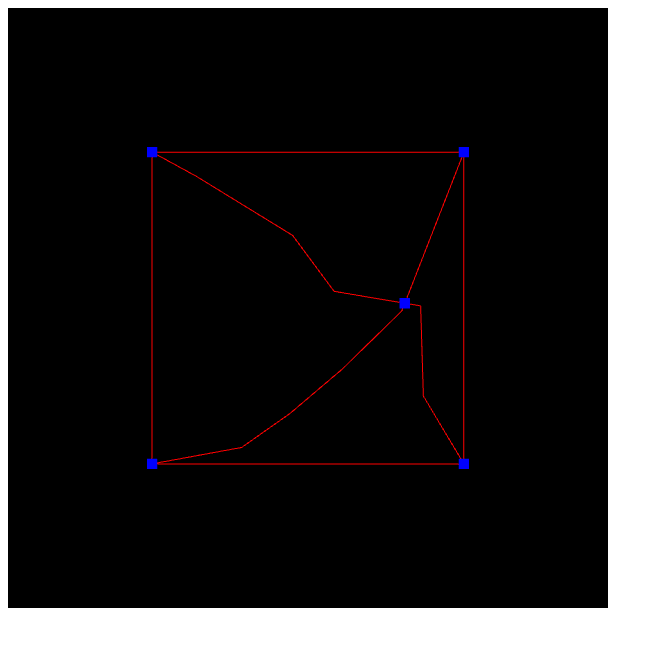
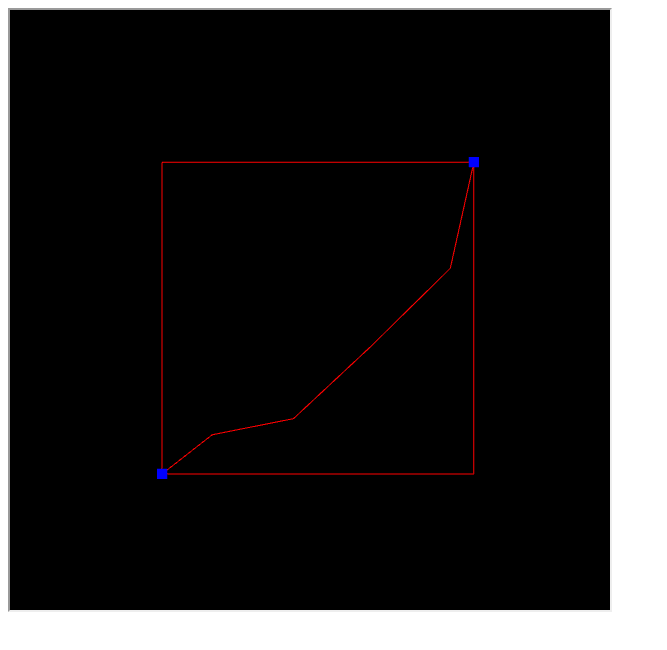
Before and after one commit to elevenetc/playground-web, a plain HTML site: page index.html in a window 1280 px wide. Shown: the whole page, without its empty margins (0-667 px from the left). Drawn offline with Linux system fonts and the light colour scheme.

Commit message:
Minor project structure refactoring

```diff
--- a/index.html
+++ b/index.html
@@ -3,30 +3,8 @@
 <head>
     <meta charset="UTF-8">
     <title>Hello</title>
-    <script src="js/PathAnimation.js"></script>
-    <script src="js/PathCell.js"></script>
-    <script src="js/tween.js"></script>
-    <script src="js/utils.js"></script>
-    <script src="js/PathController.js"></script>
-    <script src="js/Direction.js"></script>
-    <script src="js/Config.js"></script>
-    <script src="js/BulletPhysics.js"></script>
-    <script src="js/BulletWall.js"></script>
-    <script src="js/Point.js"></script>
-    <script src="js/Algorithms.js"></script>
-    <script src="js/PointsPath.js"></script>
-    <script src="js/GraphFragment.js"></script>
-    <script src="js/common/Visualizer.js"></script>
-    <script src="js/three.min.js"></script>
 </head>
+<iframe src="js/bulletwall/index.html" style="background-color:#000000; height: 600px; width: 600px;"></iframe>
 <body>
-<div id="WebGLCanvas" style="background-color:#000000; height: 600px; width: 600px;"></div>
-
-<script>
-    'use strict';
-    setTimeout(function(){
-        new BulletPhysics().init();
-    }, 500);
-</script>
 </body>
 </html>
--- a/js/Algorithms.js
+++ b/js/bulletwall/BWAlgs.js
@@ -1,5 +1,5 @@
 "use strict";
-function Algorithms() {
+function BWAlgs() {
 
 }
 
@@ -7,7 +7,7 @@ function Algorithms() {
  * @param paths {Array<PointsPath>}
  * @returns {Object}
  */
-Algorithms.getIntersectionPointsOfPaths = function (paths) {
+BWAlgs.getIntersectionPointsOfPaths = function (paths) {
 
 	var result = {};
 	var i;
@@ -26,14 +26,14 @@ Algorithms.getIntersectionPointsOfPaths = function (paths) {
 	while (paths.length > 1) {
 		var longer = paths.splice(0, 1)[0];
 		for (i = 0; i < paths.length; i++)
-			Algorithms.comparePaths(longer, paths[i], result);
+			BWAlgs.comparePaths(longer, paths[i], result);
 	}
 
 	return result;
 };
 
 /** * @param intersections {Object} */
-Algorithms.cutPathsWithIntersections = function (intersections) {
+BWAlgs.cutPathsWithIntersections = function (intersections) {
 	for (var id in intersections) {
 		/** @type {Point} */
 		var interPoint = intersections[id];
@@ -63,7 +63,7 @@ Algorithms.cutPathsWithIntersections = function (intersections) {
  * @param pathB {PointsPath}
  * @param result {Object}
  */
-Algorithms.comparePaths = function (pathA, pathB, result) {
+BWAlgs.comparePaths = function (pathA, pathB, result) {
 
 	console.log("Compare:`" + pathA.getId() + "` with `" + pathB.getId() + "`");
 	var vis = false;
@@ -86,7 +86,7 @@ Algorithms.comparePaths = function (pathA, pathB, result) {
 			}
 
 			if (vis) Visualizer.inst().addTwoLines(pointA0, pointA1, pointB0, pointB1);
-			var interPoint = Algorithms.getLinesIntersectionPoint(pointA0, pointA1, pointB0, pointB1);
+			var interPoint = BWAlgs.getLinesIntersectionPoint(pointA0, pointA1, pointB0, pointB1);
 			if (interPoint != null) {
 
 				var id = interPoint.getId();
@@ -135,7 +135,7 @@ Algorithms.comparePaths = function (pathA, pathB, result) {
 	//
 	// 			if (pointB0.hasNext()) {
 	// 				var pointB1 = pointB0.getNext();
-	// 				var interPoint = Algorithms.getLinesIntersectionPoint(pointA0, pointA1, pointB0, pointB1);
+	// 				var interPoint = BWAlgs.getLinesIntersectionPoint(pointA0, pointA1, pointB0, pointB1);
 	// 				if (interPoint != null) {
 	// 					interPoint.addPath(pathA);
 	// 					interPoint.addPath(pathB);
@@ -172,7 +172,7 @@ Algorithms.comparePaths = function (pathA, pathB, result) {
  * @param pointB1 {Point}
  * @returns {boolean}
  */
-Algorithms.areLinesIntersect = function (pointA0, pointA1, pointB0, pointB1) {
+BWAlgs.areLinesIntersect = function (pointA0, pointA1, pointB0, pointB1) {
 
 	var m1, m2;
 	var x1 = pointB1.x;
@@ -204,7 +204,7 @@ Algorithms.areLinesIntersect = function (pointA0, pointA1, pointB0, pointB1) {
  * @param b2 {Point}
  * @returns {Point|null}
  */
-Algorithms.getLinesIntersectionPoint = function (a1, a2, b1, b2) {
+BWAlgs.getLinesIntersectionPoint = function (a1, a2, b1, b2) {
 
 	var result = null;
 
@@ -240,7 +240,7 @@ Algorithms.getLinesIntersectionPoint = function (a1, a2, b1, b2) {
  * @param pointB1 {Point}
  * @returns {Point|null}
  */
-Algorithms.getVectorsIntersection = function (pointA0, pointA1, pointB0, pointB1) {
+BWAlgs.getVectorsIntersection = function (pointA0, pointA1, pointB0, pointB1) {
 
 
 	var x1 = pointB1.x;
@@ -266,13 +266,13 @@ Algorithms.getVectorsIntersection = function (pointA0, pointA1, pointB0, pointB1
 
 /**
  *
- * @param fromPoint {Point}
- * @param toPoint {Point}
+ * @param fromPoint {Point} - left top
+ * @param toPoint {Point} - right bottom
  * @param xStep {number}
  * @param yStep {number}
  * @returns {Array<Point>}
  */
-Algorithms.genRandomLine = function (fromPoint, toPoint, xStep, yStep) {
+BWAlgs.genRandomLineInSquare = function (fromPoint, toPoint, xStep, yStep) {
 	var result = [];
 	var x = fromPoint.x;
 	var y = fromPoint.y;
@@ -313,7 +313,7 @@ Algorithms.genRandomLine = function (fromPoint, toPoint, xStep, yStep) {
 
 /**
  * Generates 2D(flat) polygon coordinates
- * sample params: Algorithms.genRandomPolygon(1.0, 0.7, 0.5, 0.25, 0.25)
+ * sample params: BWAlgs.genRandomPolygon(1.0, 0.7, 0.5, 0.25, 0.25)
  *
  * @param maxHeight {number}
  * @param maxWidth {number}
@@ -322,7 +322,7 @@ Algorithms.genRandomLine = function (fromPoint, toPoint, xStep, yStep) {
  * @param yStep {number}
  * @returns {Array}
  */
-Algorithms.genRandomPolygon = function (maxHeight, maxWidth, midHeight, xStep, yStep) {
+BWAlgs.genRandomPolygon = function (maxHeight, maxWidth, midHeight, xStep, yStep) {
 	var x = -1;
 	var y = -1;
 	var tmpX = 0;
@@ -393,13 +393,13 @@ Algorithms.genRandomPolygon = function (maxHeight, maxWidth, midHeight, xStep, y
  * @param prevPath {PointsPath|undefined}
  * @param fragmentsMap {Object|undefined}
  */
-Algorithms.genGraphFragments = function (startInter, nextInter, prevPath, fragmentsMap) {
+BWAlgs.genGraphFragments = function (startInter, nextInter, prevPath, fragmentsMap) {
 
 	if (fragmentsMap == null) fragmentsMap = {};
 	var paths = startInter.getPaths();
 	var path = paths[0];
 
-	Algorithms.findNextInterOnPath(startInter, path, GraphFragment.create());
+	BWAlgs.findNextInterOnPath(startInter, path, GraphFragment.create());
 
 	return fragmentsMap;
 };
@@ -410,33 +410,33 @@ Algorithms.genGraphFragments = function (startInter, nextInter, prevPath, fragme
  * @param path {PointsPath}
  * @param graphFragment {GraphFragment}
  */
-Algorithms.findNextInterOnPath = function (destinationInter, path, graphFragment) {
+BWAlgs.findNextInterOnPath = function (destinationInter, path, graphFragment) {
 
 	console.log("find of: " + path.getId());
 	var x0, y0, x1, y1;
 
-	var current = path.getFirst();
-	graphFragment.addPoint(current);
+	var currentPoint = path.getFirst();
+	graphFragment.addPoint(currentPoint);
 
-	while (current != null) {
+	while (currentPoint != null) {
 
-		Visualizer.inst().add(current);
+		Visualizer.inst().add(currentPoint);
 
 
-		x0 = current.x;
-		y0 = current.y;
+		x0 = currentPoint.x;
+		y0 = currentPoint.y;
 
-		if (current.hasInter()) {
+		if (currentPoint.hasInter()) {
 
-			var inter = current.getInter();
+			var inter = currentPoint.getInter();
 			var paths = inter.getPaths();
 
 			if (destinationInter === inter) {
-				current = current.getNext();
-				graphFragment.addPoint(current);
+				currentPoint = currentPoint.getNext();
+				graphFragment.addPoint(currentPoint);
 
-				x1 = current.x;
-				y1 = current.y;
+				x1 = currentPoint.x;
+				y1 = currentPoint.y;
 				Visualizer.inst().addLine(x0, y0, x1, y1);
 
 				continue;
@@ -451,12 +451,12 @@ Algorithms.findNextInterOnPath = function (destinationInter, path, graphFragment
 
 					if (pUnderInter.hasNextAndPrev()) {
 						console.log("Found path separation");
-						Algorithms.findNextInterFromMiddleOfPath(destinationInter, pUnderInter, p, graphFragment.clone(), 1);
-						Algorithms.findNextInterFromMiddleOfPath(destinationInter, pUnderInter, p, graphFragment.clone(), -1);
+						BWAlgs.findNextInterFromMiddleOfPath(destinationInter, pUnderInter, p, graphFragment.clone(), 1);
+						BWAlgs.findNextInterFromMiddleOfPath(destinationInter, pUnderInter, p, graphFragment.clone(), -1);
 					} else if (pUnderInter.hasNext()) {
-						Algorithms.findNextInterFromMiddleOfPath(destinationInter, pUnderInter, p, graphFragment, 1);
+						BWAlgs.findNextInterFromMiddleOfPath(destinationInter, pUnderInter, p, graphFragment, 1);
 					} else if (pUnderInter.hasPrev()) {
-						Algorithms.findNextInterFromMiddleOfPath(destinationInter, pUnderInter, p, graphFragment, -1);
+						BWAlgs.findNextInterFromMiddleOfPath(destinationInter, pUnderInter, p, graphFragment, -1);
 					} else {
 						console.log("End of path");
 					}
@@ -470,12 +470,12 @@ Algorithms.findNextInterOnPath = function (destinationInter, path, graphFragment
 
 			break;
 		}
-		current = current.getNext();
-		graphFragment.addPoint(current);
+		currentPoint = currentPoint.getNext();
+		graphFragment.addPoint(currentPoint);
 
-		if (current != null) {
-			x1 = current.x;
-			y1 = current.y;
+		if (currentPoint != null) {
+			x1 = currentPoint.x;
+			y1 = currentPoint.y;
 			Visualizer.inst().addLine(x0, y0, x1, y1);
 		}
 	}
@@ -489,7 +489,7 @@ Algorithms.findNextInterOnPath = function (destinationInter, path, graphFragment
  * @param graphFragment {GraphFragment}
  * @param direction {number} - next = 1, prev = -1
  */
-Algorithms.findNextInterFromMiddleOfPath = function (destinationInter, point, path, graphFragment, direction) {
+BWAlgs.findNextInterFromMiddleOfPath = function (destinationInter, point, path, graphFragment, direction) {
 
 	var x0, y0;
 	var finish = false;
--- a/js/BulletWall.js
+++ b/js/bulletwall/BulletWall.js
@@ -5,8 +5,8 @@ function BulletWall() {
 	var wallHeight = 3;
 	var views;
 
-	function buildIntersectionPoints(){
-            var intersectionPoints = Algorithms.getIntersectionPointsOfPaths(views.slice());
+	function buildIntersectionPoints() {
+		var intersectionPoints = BWAlgs.getIntersectionPointsOfPaths(views.slice());
 		var inter = null;
 
 		for (var id in intersectionPoints) {
@@ -17,11 +17,13 @@ function BulletWall() {
 		}
 
 		Utils.printArray(intersectionPoints, "Intersections");
+
+		return inter;
 	}
 
 	function buildFragments() {
-		buildIntersectionPoints();
-		//Algorithms.genGraphFragments(inter);
+		var intersections = buildIntersectionPoints();
+		BWAlgs.genGraphFragments(intersections);
 	}
 
 	this.init = function () {
@@ -31,8 +33,8 @@ function BulletWall() {
 		var pathLineDownTop = genLinePath(new Point(-1.5, -1.5), new Point(1.5, 1.5), step, step).setId("line-down-top");
 		var pathFrame = createFrame().setId("frame");
 
-		views = [pathLineDownTop, pathLineTopDown, pathFrame];
-		// views = [pathLineDownTop, pathLineTopDown, pathFrame];
+		//views = [pathLineDownTop, pathLineTopDown, pathFrame];
+		views = [pathLineDownTop, pathFrame];
 		buildFragments();
 
 		return this;
@@ -70,7 +72,7 @@ function BulletWall() {
 	}
 
 	function genLinePath(fromPoint, toPoint, xStep, yStep) {
-		var points = Algorithms.genRandomLine(fromPoint, toPoint, xStep, yStep);
+		var points = BWAlgs.genRandomLineInSquare(fromPoint, toPoint, xStep, yStep);
 		var path = PointsPath.create();
 		Utils.iterate(points, function (point) {
 			path.addPoint(point);
--- a/js/GraphFragment.js
+++ b/js/bulletwall/GraphFragment.js
@@ -12,6 +12,7 @@ function GraphFragment() {
 
 /** @returns {GraphFragment} */
 GraphFragment.create = function () {
+
 	return new GraphFragment();
 };
 
--- /dev/null
+++ b/js/bulletwall/index.html
@@ -0,0 +1,26 @@
+<!DOCTYPE html>
+<html lang="en">
+<head>
+    <meta charset="UTF-8">
+    <title>Hello</title>
+    <script src="../common/tween.js"></script>
+    <script src="../common/utils.js"></script>
+    <script src="../Config.js"></script>
+    <script src="BulletPhysics.js"></script>
+    <script src="BulletWall.js"></script>
+    <script src="Point.js"></script>
+    <script src="BWAlgs.js"></script>
+    <script src="PointsPath.js"></script>
+    <script src="GraphFragment.js"></script>
+    <script src="../common/Visualizer.js"></script>
+    <script src="../common/three.min.js"></script>
+</head>
+<body>
+<div id="WebGLCanvas" style="background-color:#000000; height: 600px; width: 600px;"></div>
+
+<script>
+    'use strict';
+    new BulletPhysics().init();
+</script>
+</body>
+</html>
```
Also changed, not shown: js/bulletwall/BulletPhysics.js (renamed from js/BulletPhysics.js), js/bulletwall/Point.js (renamed from js/Point.js), js/bulletwall/PointsPath.js (renamed from js/PointsPath.js), js/common/three.min.js (renamed from js/three.min.js), js/common/tween.js (renamed from js/tween.js), js/common/utils.js (renamed from js/utils.js), js/pathanimation/Direction.js (renamed from js/Direction.js), js/pathanimation/PathAnimation.js (renamed from js/PathAnimation.js), js/pathanimation/PathCell.js (renamed from js/PathCell.js), js/pathanimation/PathController.js (renamed from js/PathController.js). Lines whose indentation alone changed are shown as unchanged.
